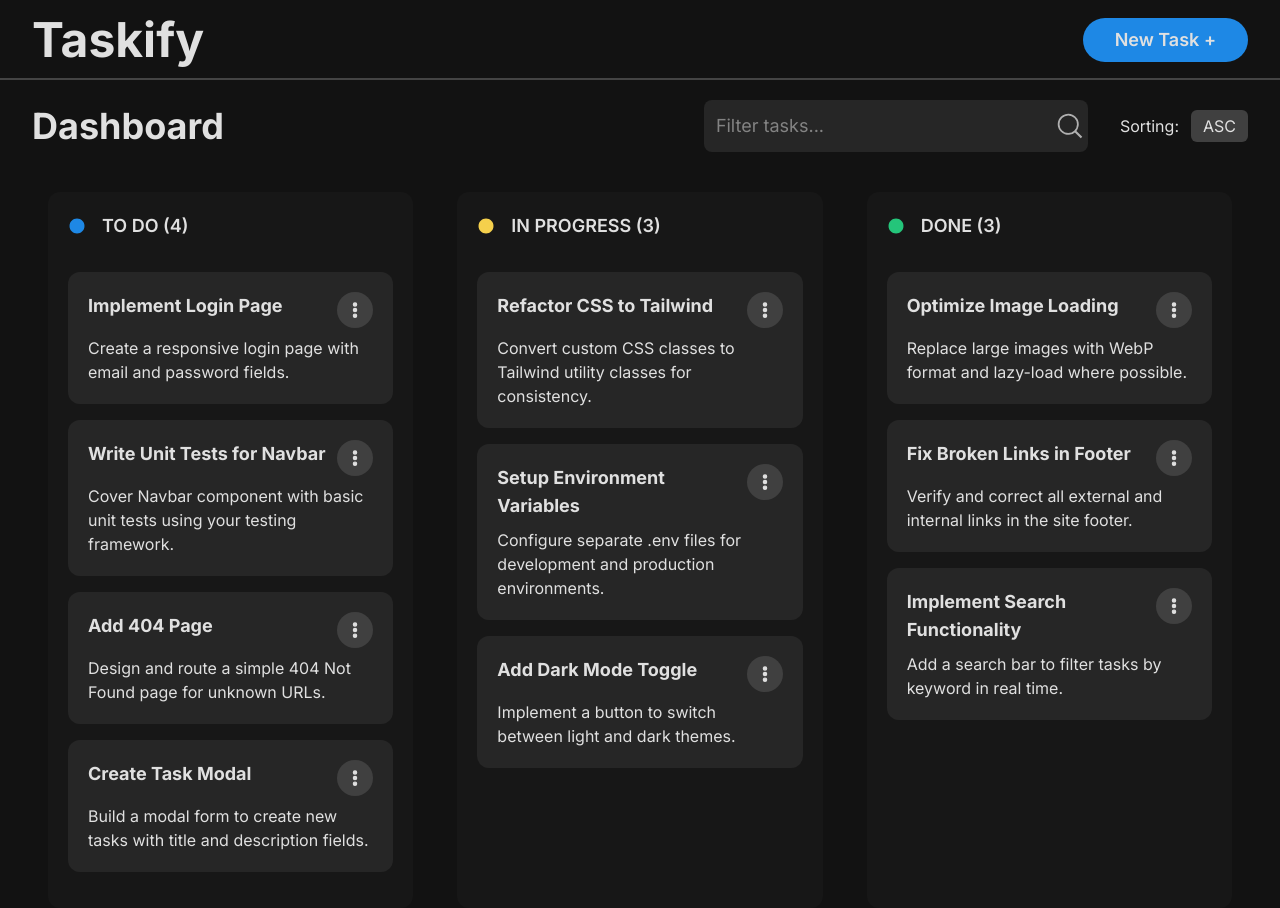
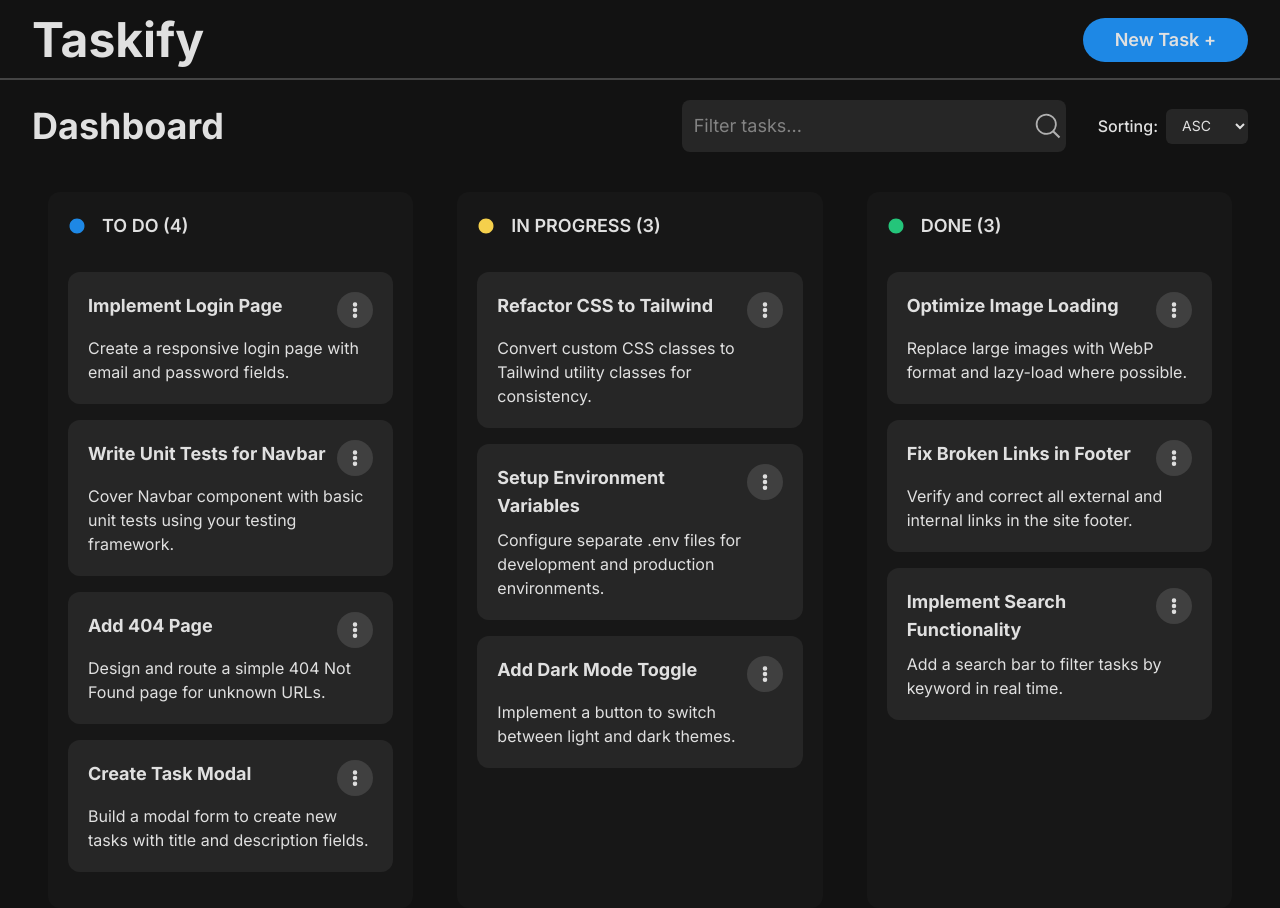
Before and after one commit to ACCeler94/taskify, a React (Vite) app: page / in a window 1280 px wide. Built offline with nearby package versions, Linux system fonts and the light colour scheme.

Commit message:
Refactor: change SortMenu to use select element

```diff
--- a/src/components/features/filter/SortMenu/SortMenu.tsx
+++ b/src/components/features/filter/SortMenu/SortMenu.tsx
@@ -1,75 +1,32 @@
-import { useState, useRef, useEffect } from "react";
 import { useDispatch, useSelector } from "react-redux";
 import type { RootState } from "../../../../types/types";
 import { changeSortingOrder } from "../filterSlice";
 
 const SortMenu = () => {
-  const [menuOpen, setMenuOpen] = useState(false);
   const direction = useSelector(
     (state: RootState) => state.filter.sortingOrder,
   );
   const dispatch = useDispatch();
-  const menuRef = useRef<HTMLDivElement | null>(null);
-  const buttonRef = useRef<HTMLButtonElement | null>(null);
-
-  useEffect(() => {
-    const handleClickOutside = (event: MouseEvent) => {
-      if (
-        menuRef.current &&
-        !menuRef.current.contains(event.target as Node) &&
-        buttonRef.current &&
-        !buttonRef.current.contains(event.target as Node)
-      ) {
-        setMenuOpen(false);
-      }
-    };
-    document.addEventListener("mousedown", handleClickOutside);
-    return () => document.removeEventListener("mousedown", handleClickOutside);
-  }, []);
 
   const handleSelect = (value: "asc" | "desc") => {
     if (direction !== value) dispatch(changeSortingOrder(value));
-    setMenuOpen(false);
   };
 
   return (
-    <div className="relative z-50 flex items-center gap-3">
-      Sorting:
-      <button
-        ref={buttonRef}
-        className="flex cursor-pointer items-center justify-center rounded-md bg-neutral-700 px-3 py-1 hover:bg-neutral-500"
-        onClick={() => {
-          setMenuOpen((prev) => !prev);
-        }}
-        aria-label="Open and close sorting menu"
+    <div className="text-md flex items-center gap-2">
+      <label htmlFor="sort" className="font-medium">
+        Sorting:
+      </label>
+      <select
+        id="sort"
+        value={direction}
+        onChange={(e) => handleSelect(e.target.value as "asc" | "desc")}
+        className="cursor-pointer rounded-md bg-neutral-800 px-3 py-2 text-sm"
+        aria-label="Sort direction"
       >
-        {direction === "asc" ? "ASC" : "DESC"}
-      </button>
-      {menuOpen && (
-        <div
-          ref={menuRef}
-          className="sorting-menu absolute top-11 right-0 w-25 rounded-md bg-neutral-800 shadow-md"
-        >
-          <ul className="py-2 text-[0.85em] text-white">
-            <li>
-              <button
-                className="sorting-menu__option w-full cursor-pointer px-4 py-2 text-left hover:bg-neutral-700"
-                onClick={() => handleSelect("asc")}
-              >
-                ASC
-              </button>
-            </li>
-            <li>
-              <button
-                className="sorting-menu__option w-full cursor-pointer px-4 py-2 text-left hover:bg-neutral-700"
-                onClick={() => handleSelect("desc")}
-              >
-                DESC
-              </button>
-            </li>
-          </ul>
-        </div>
-      )}
+        <option value="asc">ASC</option>
+        <option value="desc">DESC</option>
+      </select>
     </div>
   );
 };
```
